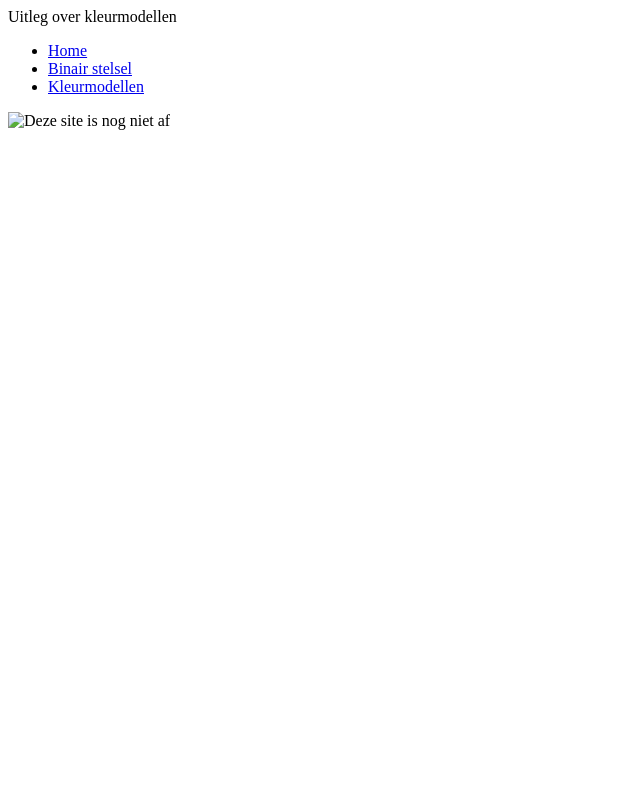
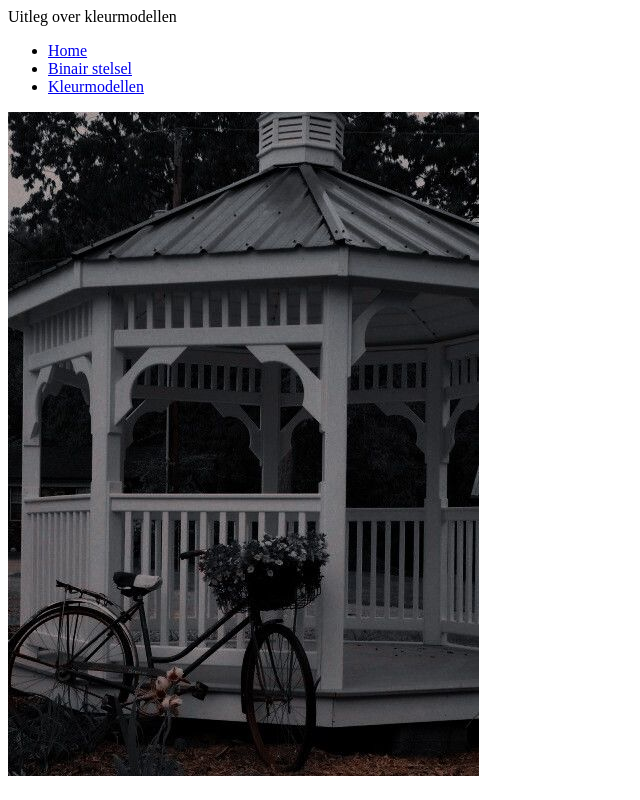
Before and after one commit to Hanne111/Hanne.github.io, a plain HTML site: page kleurmodellen.html in a window 1280 px wide. Shown: the whole page, without its empty margins (0-640 px from the left). Drawn offline with Linux system fonts and the light colour scheme.

Commit message:
afbeedling kleur

```diff
--- a/kleurmodellen.html
+++ b/kleurmodellen.html
@@ -14,7 +14,7 @@
             <li><a href="kleurmodellen.html">Kleurmodellen</a></li>
         </ul>
 
-        <img src=" #Afb" alt="Deze site is nog niet af">
+        <img src="info2.jpg" alt="Deze site is nog niet af">
 
 
     </body>
```
